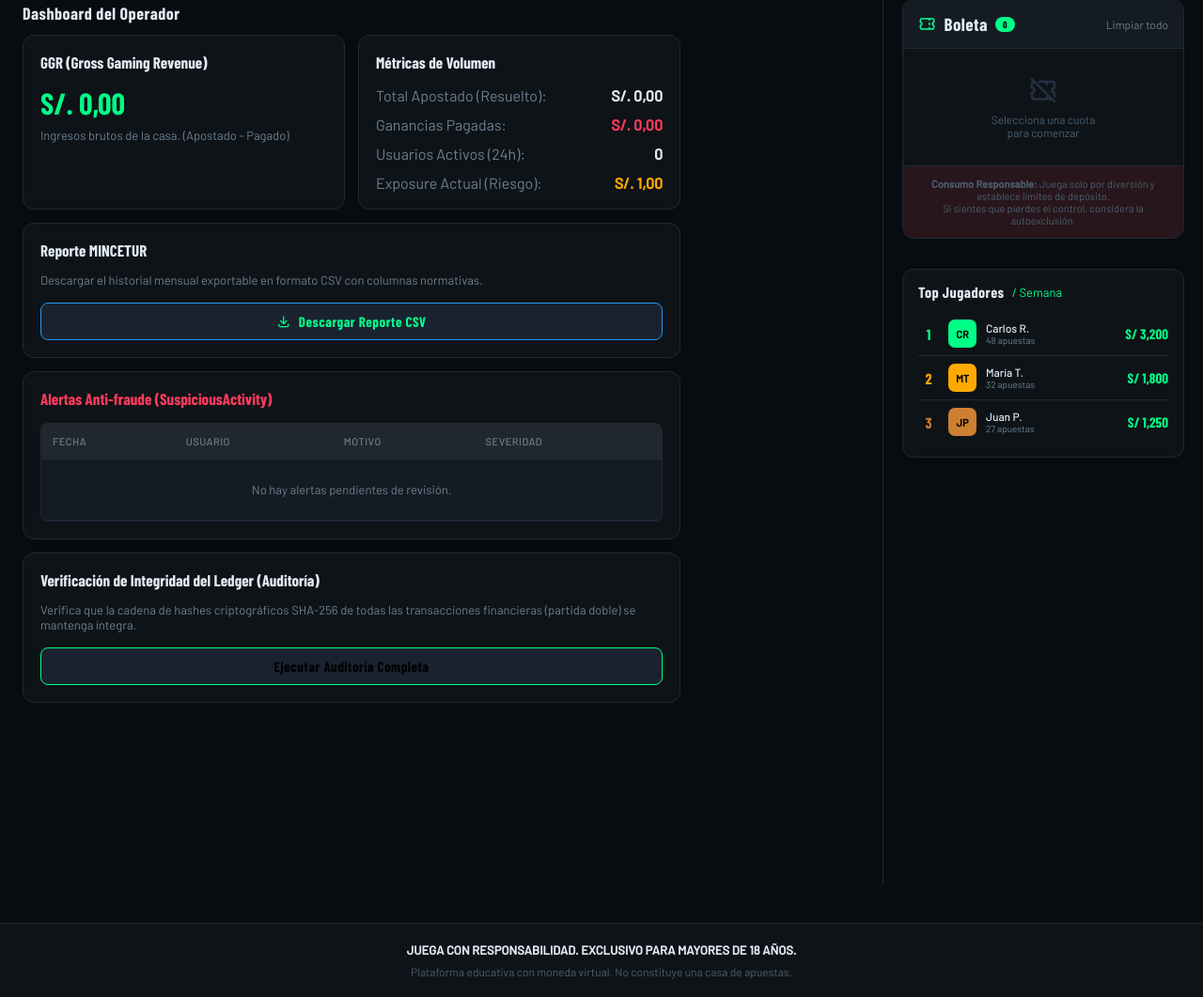
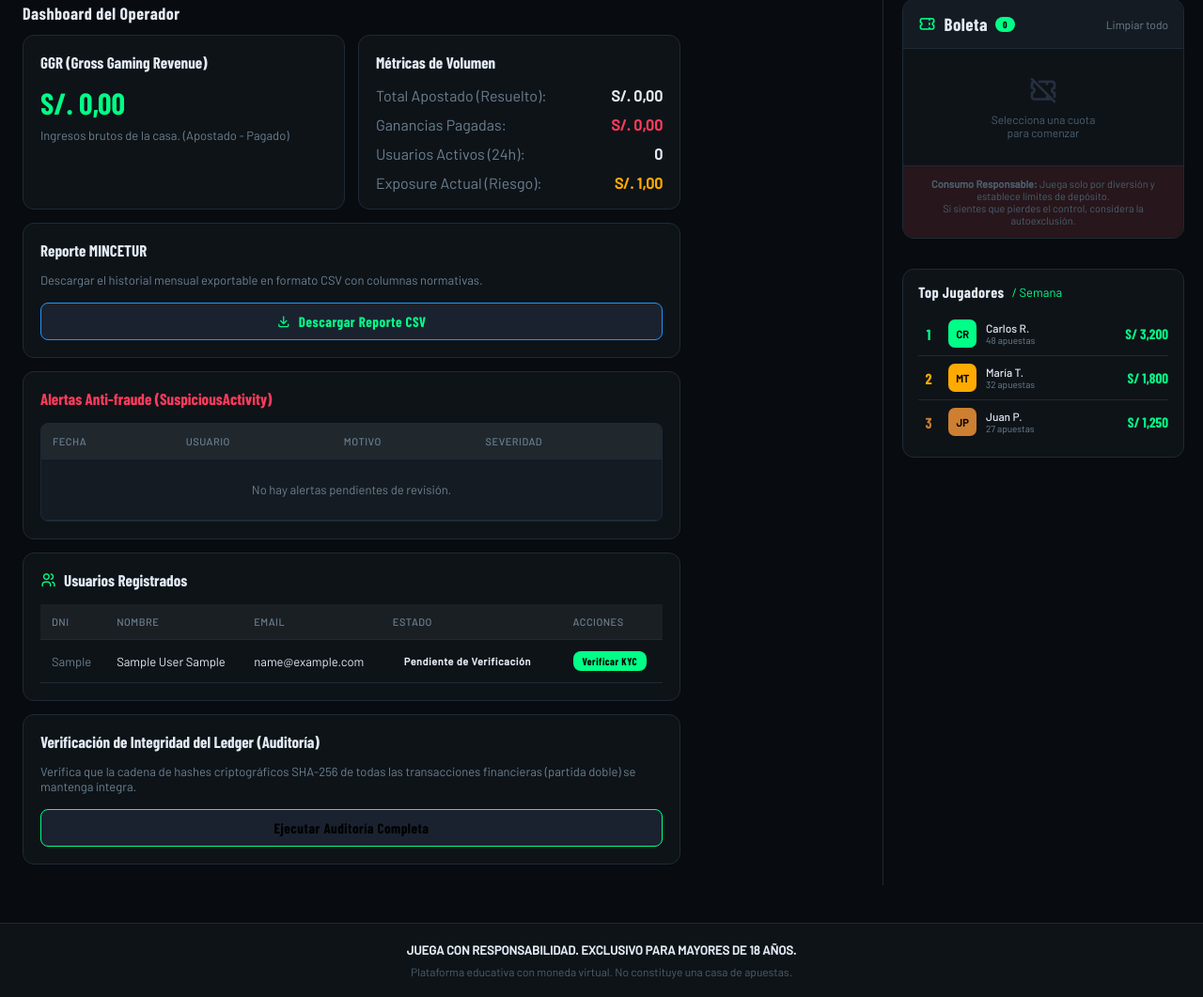
Before and after one commit to Metroxtt/FairBet, a Django app: page /operator-dashboard/ in a window 1280 px wide. Shown: the part 124-1185 px from the top of the page at 94% size. Run offline with Django 5.2, Linux system fonts and the light colour scheme; a user stored in the database is signed in; tables that the repository leaves empty hold one stand-in row (values such as "Sample post"); parts of the project's set-up code (start-up, migrations or seed data) failed here and were passed over; some web fonts are replaced.

Commit message:
"feat: Se contruyo la tabla de usuarios con acciones al dashboard y js [ai-assisted]."

```diff
--- a/src/templates/users/admin_dashboard.html
+++ b/src/templates/users/admin_dashboard.html
@@ -74,6 +74,51 @@
       </table>
     </div>
   </div>
+   <div class="cfg-card" style="grid-column: 1 / -1;">
+    <div class="cfg-title"><i class="ti ti-users"></i> Usuarios Registrados</div>
+    <div style="margin-top: 16px; overflow-x: auto;">
+      <table style="width: 100%; text-align: left; border-collapse: collapse; font-size: 13px;">
+        <tr style="background: rgba(255,255,255,0.05); border-bottom: 1px solid var(--border);">
+          <th style="padding: 12px;">DNI</th>
+          <th style="padding: 12px;">Nombre</th>
+          <th style="padding: 12px;">Email</th>
+          <th style="padding: 12px;">Estado</th>
+          <th style="padding: 12px;">Acciones</th>
+        </tr>
+        {% for u in usuarios %}
+        <tr style="border-bottom: 1px solid var(--border);">
+          <td style="padding: 12px; color: var(--muted2);">{{ u.dni }}</td>
+          <td style="padding: 12px;">{{ u.nombre }} {{ u.apellido }}</td>
+          <td style="padding: 12px;">{{ u.email }}</td>
+          <td style="padding: 12px;">
+            <span class="badge
+              {% if u.estado == 'verificado' %}green
+              {% elif u.estado == 'autoexcluido' %} style="background:rgba(255,59,92,.15);color:var(--red);"
+              {% else %} style="background:rgba(255,170,0,.15);color:var(--amber);"
+              {% endif %}">
+              {{ u.get_estado_display }}
+            </span>
+          </td>
+          <td style="padding: 12px;">
+            {% if u.estado == 'pendiente_verificacion' %}
+            <button onclick="adminVerificarKYC({{ u.id }})" class="btn btn-sm btn-green" style="padding:4px 10px;font-size:11px;">Verificar KYC</button>
+            {% endif %}
+            {% if u.estado != 'bloqueado' and u.estado != 'autoexcluido' and not u.is_staff %}
+            <button onclick="adminBloquear({{ u.id }})" class="btn btn-sm btn-red" style="padding:4px 10px;font-size:11px;">Bloquear</button>
+            {% endif %}
+            {% if u.estado == 'bloqueado' %}
+            <button onclick="adminDesbloquear({{ u.id }})" class="btn btn-sm btn-outline" style="padding:4px 10px;font-size:11px;">Desbloquear</button>
+            {% endif %}
+          </td>
+        </tr>
+        {% empty %}
+        <tr>
+          <td colspan="5" style="padding: 24px; text-align: center; color: var(--muted2);">No hay usuarios registrados.</td>
+        </tr>
+        {% endfor %}
+      </table>
+    </div>
+  </div>
 
   <div class="cfg-card" style="grid-column: 1 / -1;">
     <div class="cfg-title">Verificación de Integridad del Ledger (Auditoría)</div>
@@ -111,5 +156,28 @@ async function verificarLedger() {
         resDiv.innerHTML = 'Error de conexión con el auditor.';
     }
 }
+async function adminVerificarKYC(userId) {
+    if (!confirm('¿Verificar KYC de este usuario?')) return;
+    const res = await apiFetch('/api/users/verify-kyc/', {
+        method: 'POST',
+        body: JSON.stringify({ user_id: userId, confirmar: true })
+    });
+    if (res.ok) { showToast('KYC verificado'); setTimeout(() => location.reload(), 1000); }
+    else { const d = await res.json(); showToast(d.error || 'Error'); }
+}
+
+async function adminBloquear(userId) {
+    if (!confirm('¿Bloquear este usuario?')) return;
+    const res = await apiFetch(`/api/users/${userId}/block/`, { method: 'POST' });
+    if (res.ok) { showToast('Usuario bloqueado'); setTimeout(() => location.reload(), 1000); }
+    else { const d = await res.json(); showToast(d.error || 'Error'); }
+}
+
+async function adminDesbloquear(userId) {
+    if (!confirm('¿Desbloquear este usuario?')) return;
+    const res = await apiFetch(`/api/users/${userId}/unblock/`, { method: 'POST' });
+    if (res.ok) { showToast('Usuario desbloqueado'); setTimeout(() => location.reload(), 1000); }
+    else { const d = await res.json(); showToast(d.error || 'Error'); }
+}
 </script>
 {% endblock %}
```
